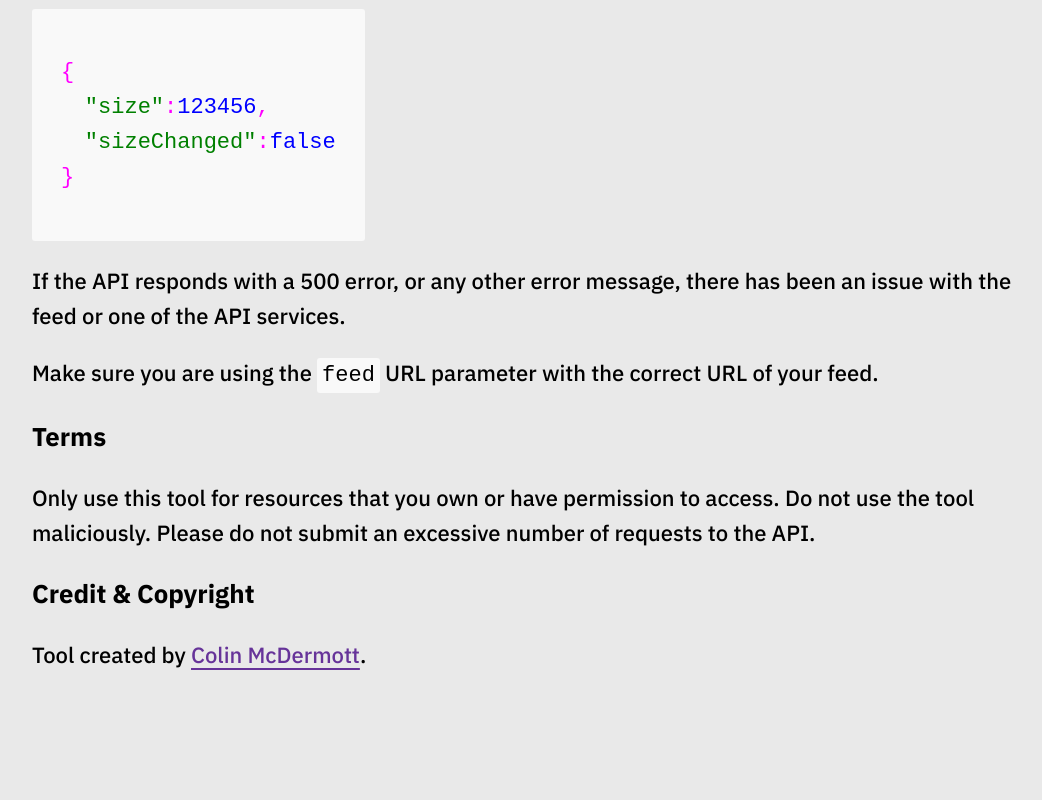
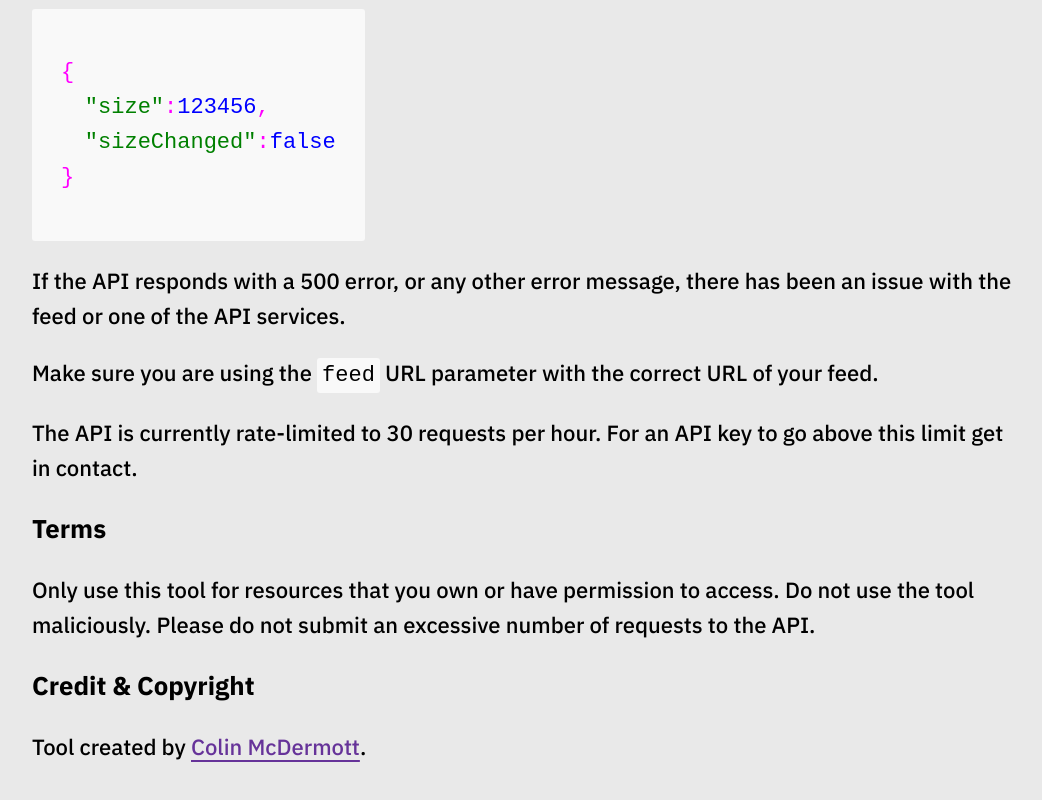
Before and after one commit to colinmcdermott/feedchecker-api, a Next.js app: page / in a window 1280 px wide. Shown: the part 1600-2400 px from the top of the page, without its empty margins (48-1090 px from the left). Before the commit the page ends 2374 px from the top, so only its background shows below. Built offline with nearby package versions, Linux system fonts and the light colour scheme.

Commit message:
Update index.tsx

```diff
--- a/pages/index.tsx
+++ b/pages/index.tsx
@@ -147,7 +147,10 @@ function FeedChecker() {
         </code>
 
         <p>If the API responds with a 500 error, or any other error message, there has been an issue with the feed or one of the API services.</p>
+
         <p>Make sure you are using the <code>feed</code> URL parameter with the correct URL of your feed.</p>
+
+        <p>The API is currently rate-limited to 30 requests per hour. For an API key to go above this limit get in contact.</p>
 
         <h3>Terms</h3>
 
```
